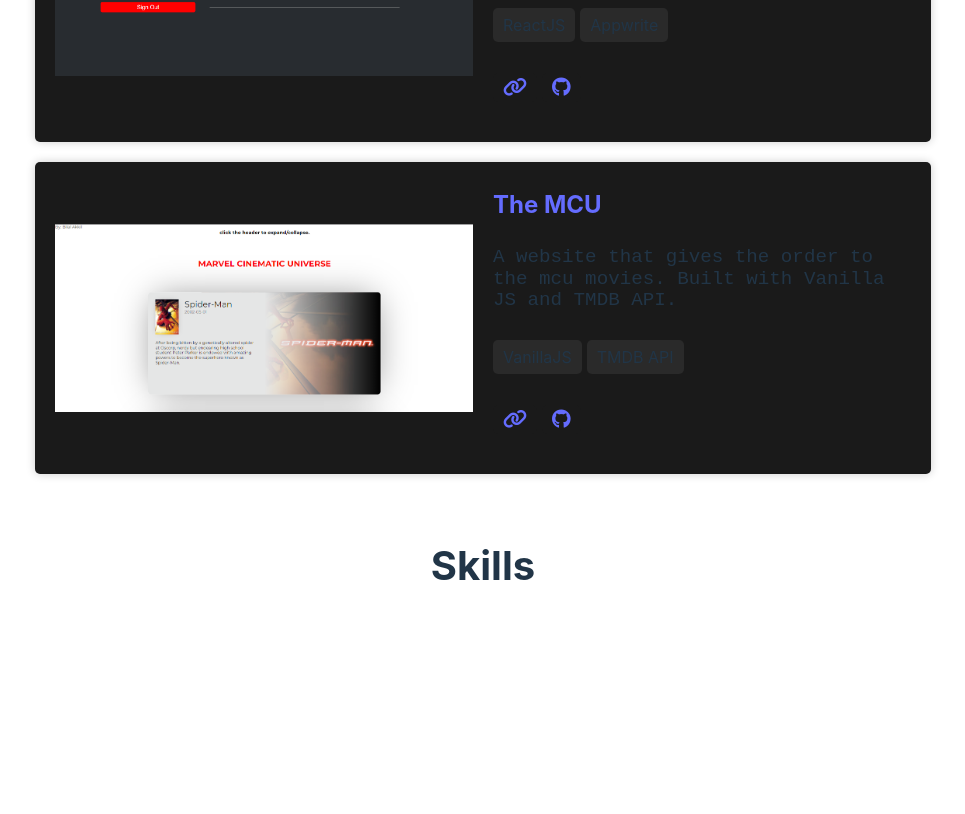
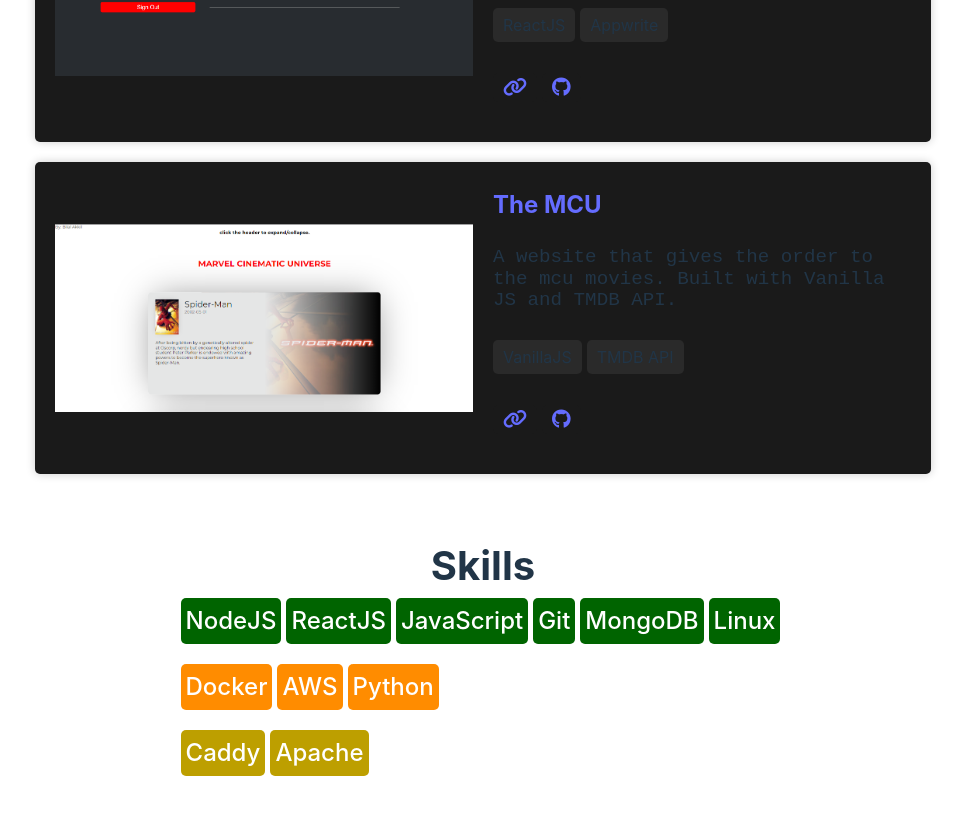
Before and after one commit to bil0ak/bilal-portfolio, a React (Vite) app: page / in a window 1280 px wide. Shown: the part 1021-1835 px from the top of the page, without its empty margins (157-1122 px from the left). Built offline with nearby package versions, Linux system fonts and the light colour scheme.

Commit message:
finish skills

```diff
--- a/src/components/skills/Skills.jsx
+++ b/src/components/skills/Skills.jsx
@@ -4,19 +4,58 @@
 const skills = [
   {
     id: 1,
-    title: "Web Development",
+    title: "NodeJS",
+    lvl: 3,
   },
   {
     id: 2,
-    title: "Mobile Development",
+    title: "ReactJS",
+    lvl: 3,
   },
   {
     id: 3,
-    title: "UI/UX Design",
+    title: "JavaScript",
+    lvl: 3,
   },
   {
     id: 4,
-    title: "Data Science",
+    title: "Git",
+    lvl: 3,
+  },
+  {
+    id: 5,
+    title: "MongoDB",
+    lvl: 3,
+  },
+  {
+    id: 6,
+    title: "Linux",
+    lvl: 3,
+  },
+  {
+    id: 7,
+    title: "Docker",
+    lvl: 2,
+  },
+  {
+    id: 8,
+    title: "AWS",
+    lvl: 2,
+  },
+  {
+    id: 9,
+    title: "Python",
+    lvl: 2,
+  },
+  {
+    id: 10,
+    title: "Caddy",
+    lvl: 1,
+  },
+  {
+    id: 11,
+    title: "Apache",
+    lvl: 1,
   },
 ];
 export default function Skills() {
@@ -27,14 +66,33 @@
           <h1 className="title">Skills</h1>
         </div>
         <div className="bottom">
-          {skills.map((skill) => (
-            <div className="item">
-              <div className="title">{skill.title}</div>
-              <div className="bar">
-                <div className="bar_filled"></div>
-              </div>
-            </div>
-          ))}
+        <div className="lvl">
+            {skills
+              .filter((skill) => skill.lvl === 3)
+              .map((skill) => (
+                <div className="item lvl3" key={skill.id}>
+                  <div className="title">{skill.title}</div>
+                </div>
+              ))}
+          </div>
+          <div className="lvl">
+            {skills
+              .filter((skill) => skill.lvl === 2)
+              .map((skill) => (
+                <div className="item lvl2" key={skill.id}>
+                  <div className="title">{skill.title}</div>
+                </div>
+              ))}
+          </div>
+          <div className="lvl">
+            {skills
+              .filter((skill) => skill.lvl === 1)
+              .map((skill) => (
+                <div className="item lvl1" key={skill.id}>
+                  <div className="title">{skill.title}</div>
+                </div>
+              ))}
+          </div>
         </div>
       </div>
     </div>
--- a/src/components/skills/skills.css
+++ b/src/components/skills/skills.css
@@ -32,21 +32,37 @@
 
 .skills_container .bottom {
   display: flex;
+  flex-wrap: wrap;
   flex-direction: column;
-    align-items: center;
-    justify-content: center;
-    width: 100%;
+  padding: 0 20px;
+  max-width: 100%;
   height: 100%;
 }
 
+.skills_container .bottom .lvl {
+  display: flex;
+  flex-wrap: wrap;
+  flex-direction: row;
+  margin-bottom: 20px;
+}
 .skills_container .bottom .item {
   display: flex;
-    flex-direction: row;
   align-items: center;
   justify-content: center;
-    width: 100%;
   height: 100%;
-    margin-bottom: 20px;
+  margin-right: 5px;
+  padding: 5px;
+  border-radius: 5px;
+}
+
+.skills_container .bottom .lvl3 {
+  background-color: #006400;
+}
+.skills_container .bottom .lvl2 {
+  background-color: #ff8c00;
+}
+.skills_container .bottom .lvl1 {
+  background-color: #bd9f00;
 }
 
 .skills_container .bottom .item .title {
@@ -59,7 +75,6 @@
   font-size: 1.5em;
   font-weight: 500;
   color: #fff;
-  margin-right: 20px;
 }
 
 .skills_container .bottom .item .bar {
```
Lines whose indentation alone changed are shown as unchanged.
